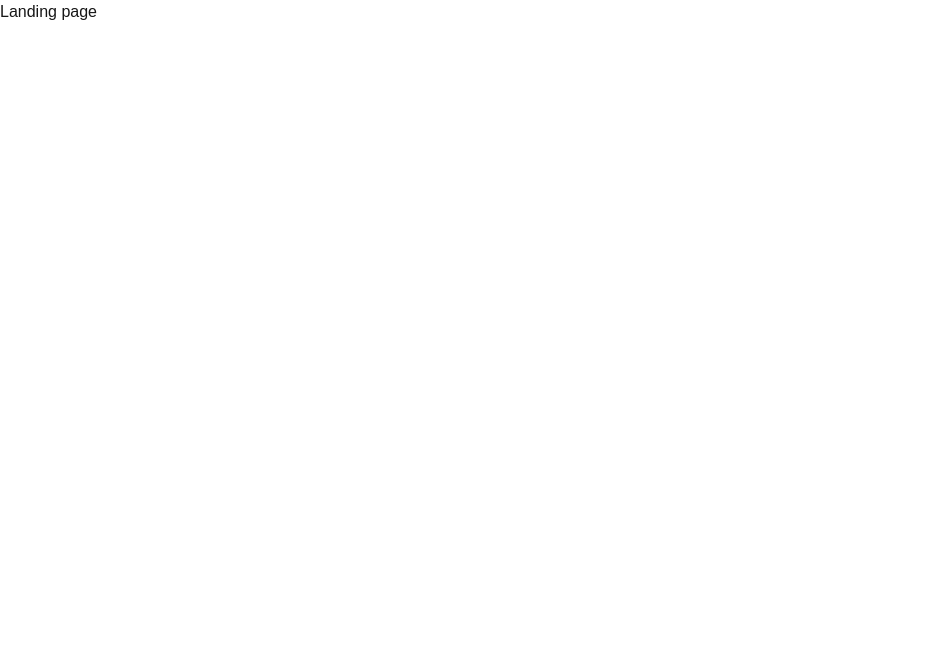
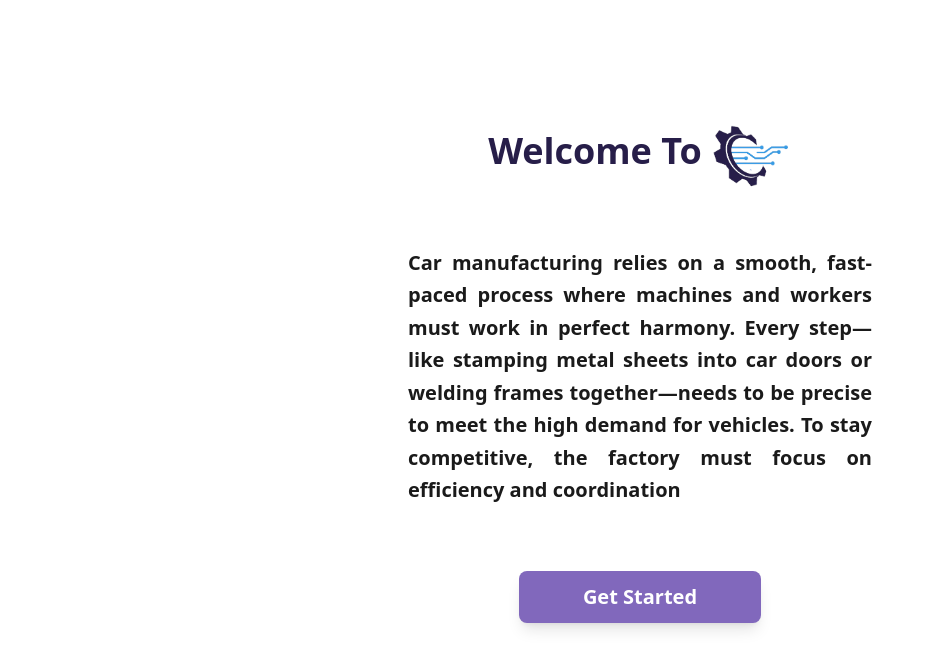
Before and after one commit to bokhtachekhawla/devfest2024-frontend, a Next.js app: page / in a window 1280 px wide. Shown: the top 668 px of the page, without its empty margins (0-934 px from the left). Built offline with nearby package versions, Linux system fonts and the light colour scheme.

Commit message:
landing page and login completed

```diff
--- a/app/globals.css
+++ b/app/globals.css
@@ -1,27 +1,3 @@
 @tailwind base;
 @tailwind components;
 @tailwind utilities;
-
-:root {
-  --background: #ffffff;
-  --foreground: #171717;
-}
-
-@media (prefers-color-scheme: dark) {
-  :root {
-    --background: #0a0a0a;
-    --foreground: #ededed;
-  }
-}
-
-body {
-  color: var(--foreground);
-  background: var(--background);
-  font-family: Arial, Helvetica, sans-serif;
-}
-
-@layer utilities {
-  .text-balance {
-    text-wrap: balance;
-  }
-}
--- a/app/login/page.tsx
+++ b/app/login/page.tsx
@@ -0,0 +1,89 @@
+"use client";
+import { FormEvent, useState } from "react";
+import Image from "next/image";
+
+export default function Login() {
+  const [email, setEmail] = useState("");
+  const [password, setPassword] = useState("");
+  const [passwordError, setPasswordError] = useState("");
+
+  const handleSubmit = (e: FormEvent) => {
+    e.preventDefault();
+    if (password.length < 8) {
+      setPasswordError("Password must be at least 8 characters");
+      return;
+    }
+    setPasswordError("");
+    console.log("Form submitted", { email, password });
+    // Logic to handle the login
+  };
+
+  return (
+    <div className="flex flex-col xl:flex-row items-center w-full px-8 py-20 xl:px-0 ">
+      <div className="w-96 xl:w-1/2 flex items-center justify-center">
+        <h1 className="text-5xl xl:text-5xl font-bold text-center ">
+          Log In
+        </h1>
+        <Image
+          src="/logo-new.png"
+          alt="project Logo"
+          width={90}
+          height={90}
+        />
+      </div>
+
+      <div className="w-full xl:min-h-[100vh] xl:flex xl:flex-col xl:justify-center xl:drop-shadow-md bg-white xl:w-1/2 xl:pr-6 p-6">
+
+        <p className="text-base 2xl:text-lg xl:text-lg text-center text-text_inputs_grey mb-5">
+          Please fill out the form below to continue
+        </p>
+        <form onSubmit={handleSubmit} className="flex flex-col items-center">
+          <div className="w-[70%] lg:w-[55%] flex justify-center">
+            <input
+              type="email"
+              id="email"
+              name="email"
+              value={email}
+              onChange={(e) => setEmail(e.target.value)}
+              placeholder="Email"
+              className="drop-shadow-md w-full xl:w-3/4 px-5 py-3 mb-5 rounded-lg text-gdg-gray"
+            />
+          </div>
+          <div className="lg:w-[55%]  w-[70%]  flex justify-center flex-col items-center mb-10">
+            <input
+              type="password"
+              id="password"
+              name="password"
+              value={password}
+              onChange={(e) => setPassword(e.target.value)}
+              placeholder="Enter your Password"
+              className="drop-shadow-md w-full xl:w-3/4 px-5 py-3 rounded-lg text-gdg-gray"
+            />
+            {passwordError && (
+              <div className="text-red-500 my-2">{passwordError}</div>
+            )}
+          </div>
+          <button
+            className="lg:w-[55%]  w-[70%]  xl:w-3/4 text-center font-bold px-5 py-3 mb-8 xl:mb-11 text-white bg-purple_button rounded-lg shadow-lg"
+            type="submit"
+          >
+            Continue
+          </button>
+        </form>
+
+        <div className="flex flex-col items-center ">
+            <p className="text-text_inputs_grey">
+                Or
+            </p>
+
+            <p
+            className="w-[55%] text-base xl:w-3/4 text-center font-base px-5 py-3 xl:mb-11 text-text_inputs_grey "
+
+          >
+            Support@entrprisename.dz
+          </p>
+        </div>
+      </div>
+    </div>
+  );
+}
--- a/app/page.tsx
+++ b/app/page.tsx
@@ -1,10 +1,51 @@
-// import Image from "next/image";
-
+import Image from "next/image";
+// import Footer from "@/components/navigation/Footer";
+// import Sidebar from "@/components/navigation/sideBar";
+import Link from "next/link";
+// import Navbar from "@/components/navigation/sideBar"
 export default function Home() {
   return (
+    <>
+    {/* <Sidebar /> */}
+    <main className="flex  flex-col items-center justify-between py-24 px-8 ">
+      <div className="">
+      <div className=" py-4">
+          <div className=" flex justify-center items-center">
+          <p className="text-4xl xl:text-4xl text-center font-bold text-purple_logo pb-2">
+            Welcome To
+          </p>
+          <Image
+              src="/logo-new.png"
+              alt="app Logo"
+              width={90}
+              height={90}
+            />
+          </div>
+        </div>
 
-    <div>
-      Landing page
-    </div>
+        <div className="py-2 mx-5 ">
+          <p className="text-text_black font-semibold text-xl xl:text-justify xl:max-w-[40vw] text-center leading-relaxed px-6 p-6">
+            Car manufacturing relies on a smooth, fast-paced process
+            where machines and workers must work in perfect harmony.
+            Every step—like stamping metal sheets into car doors or
+            welding frames together—needs to be precise to meet the high
+            demand for vehicles. To stay competitive, the factory must
+            focus on efficiency and coordination
+          </p>
+          <div className="flex justify-center mt-6 py-4">
+            <Link href="/login">
+
+              <button className="text-center font-bold text-base xl:text-xl px-16 py-3 rounded-lg bg-purple_button text-white shadow-lg hover:bg-purple-500 ">
+                Get Started
+              </button>
+            </Link>
+          </div>
+        </div>
+      </div>
+
+      </main>
+    {/* <Footer /> */}
+    </>
+
   );
 }
--- /dev/null
+++ b/components/navigation/Footer.jsx
@@ -0,0 +1,8 @@
+export default function Footer() {
+    return (
+
+      <div>
+        Footer
+      </div>
+    );
+  }
--- /dev/null
+++ b/components/navigation/sideBar.jsx
@@ -0,0 +1,8 @@
+export default function Sidebar() {
+    return (
+
+      <div>
+        NavBar
+      </div>
+    );
+  }
--- /dev/null
+++ b/components/navigation/sidebarMobile.jsx
@@ -0,0 +1,8 @@
+export default function SidebarMobile() {
+    return (
+
+      <div>
+        NavBarMobile
+      </div>
+    );
+  }
```
Also changed, not shown: public/logo-new.png (added).
